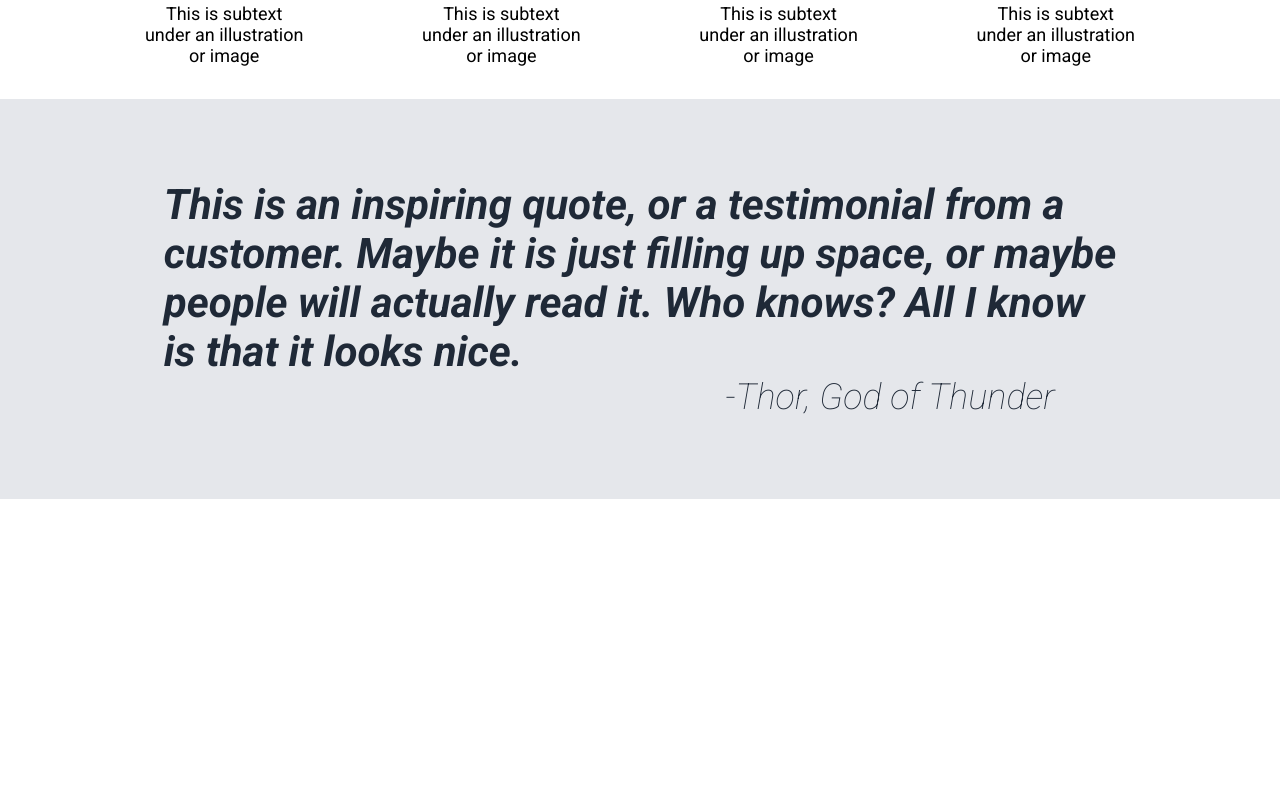
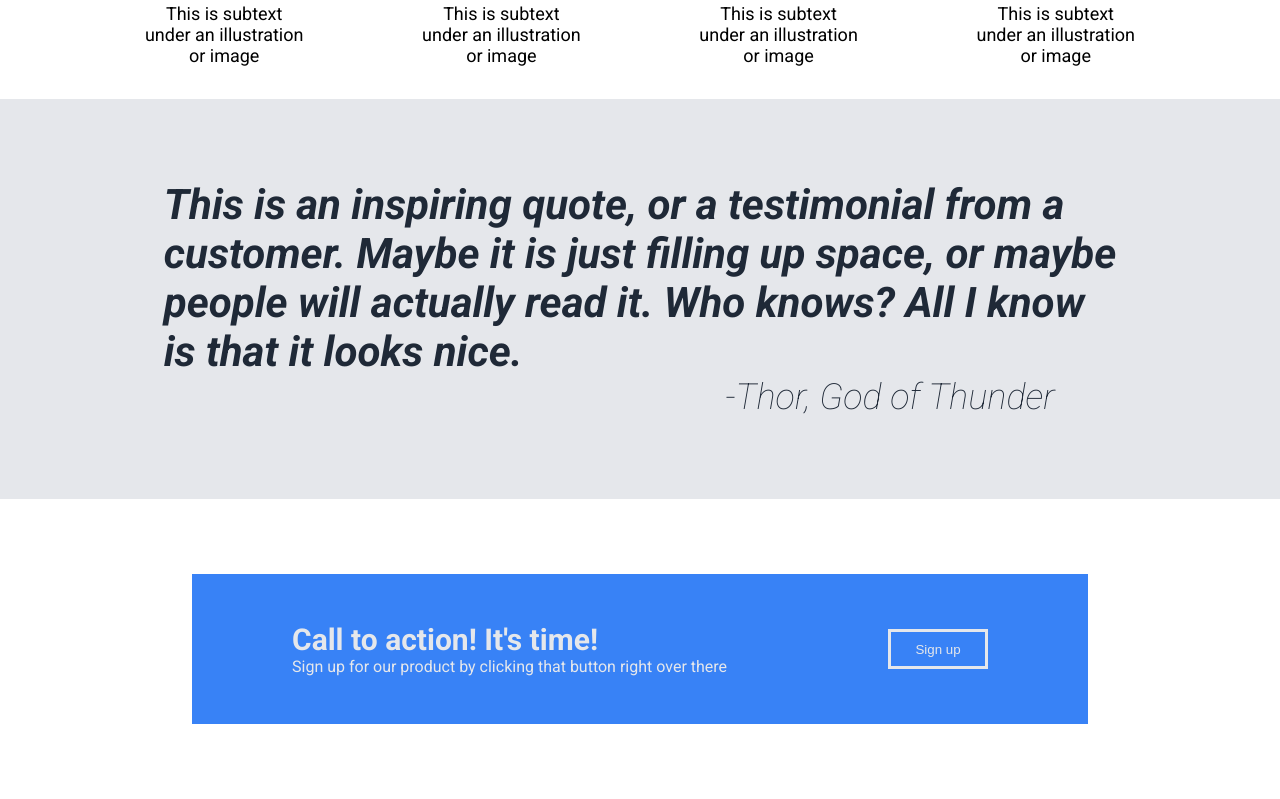
Before and after one commit to Gregoreuo/Landing-Page, a plain HTML site: page index.html in a window 1280 px wide. Shown: the part 649-1448 px from the top of the page. Before the commit the page ends 1148 px from the top, so only its background shows below. Drawn offline with Linux system fonts and the light colour scheme.

Commit message:
Finished fourth section

```diff
--- a/index.html
+++ b/index.html
@@ -102,6 +102,19 @@
             <p class="third-p">-Thor, God of Thunder</p>
         </div>
     </div>
+    <div class="fourth-section">
+        <div class="blue-container">
+            <div class="left">
+                <h4>Call to action! It's time!</h4>
+                <p class="lastp">Sign up for our product by clicking that button right over there</p>
+
+            </div>
+            <div class="right">
+                <button type="button" class="last-sign-up">Sign up</button>
+
+            </div>
+        </div>
+    </div>
 
 </body>
 </html>
--- a/style.css
+++ b/style.css
@@ -61,7 +61,7 @@ ul{
 .content-left{
     display: flex;
     flex-direction: column;
-    width: 50%;
+    width: 50%;fourth-section
     justify-content: center;
     margin-left: 300px;
 
@@ -148,3 +148,51 @@ h2{
     justify-content: flex-end;
     margin-left: 500px;
 }
+
+.fourth-section{
+    height: 300px;
+    display: flex;
+    justify-content: center;
+    align-items: center;
+}
+
+.blue-container{
+    background-color: #3882F6;
+    width: 70%;
+    height: 50%;
+    display: flex;
+    flex-direction: row;
+}
+
+.left{
+    width: 80%;
+    margin-left: 100px;
+    display: flex;
+    justify-content: center;
+    flex-direction: column;
+}
+
+h4{
+    color: #E5E7EB;
+    font-size: 30px;
+}
+
+.lastp{
+    color: #E5E7EB;
+}
+
+.last-sign-up{
+    color: #E5E7EB;
+    background-color: #3882F6;
+    width: 100px;
+    height: 40px;
+    border: 3px #E5E7EB solid;
+    border-radius: 10px solid;
+}
+
+.right{
+    margin-right: 100px;
+    display: flex;
+    justify-content: center;
+    flex-direction: column;
+}
```
